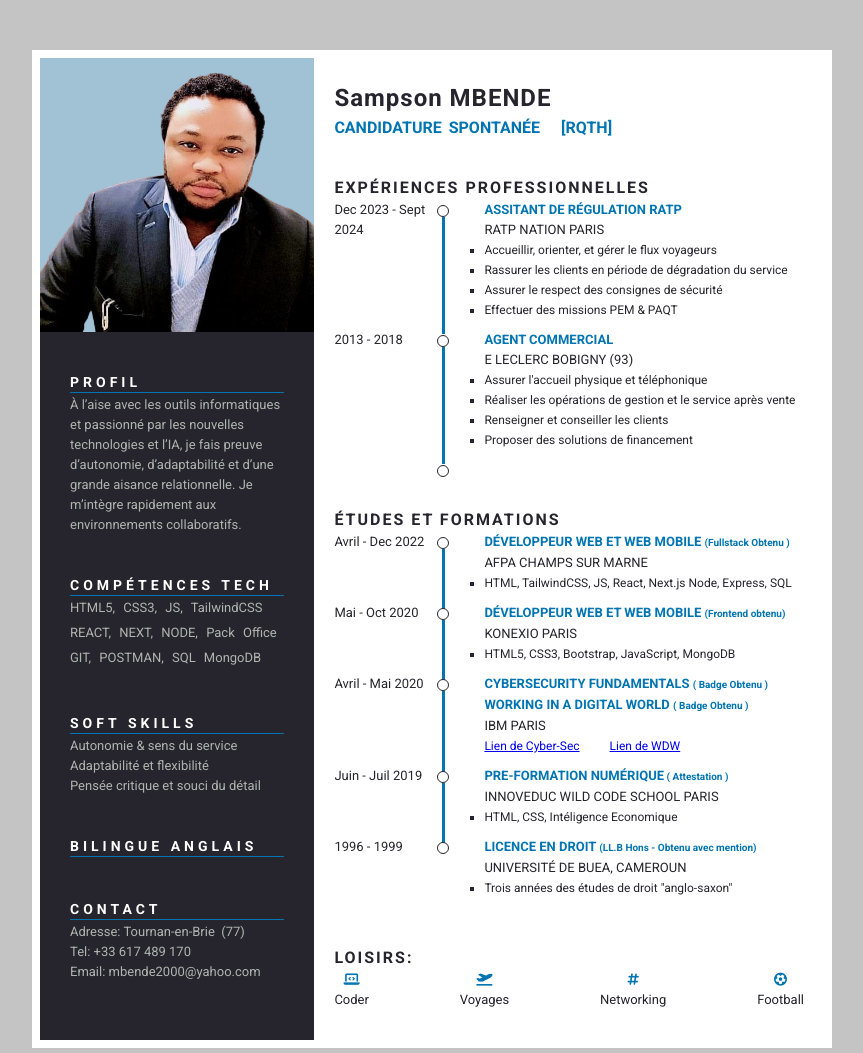
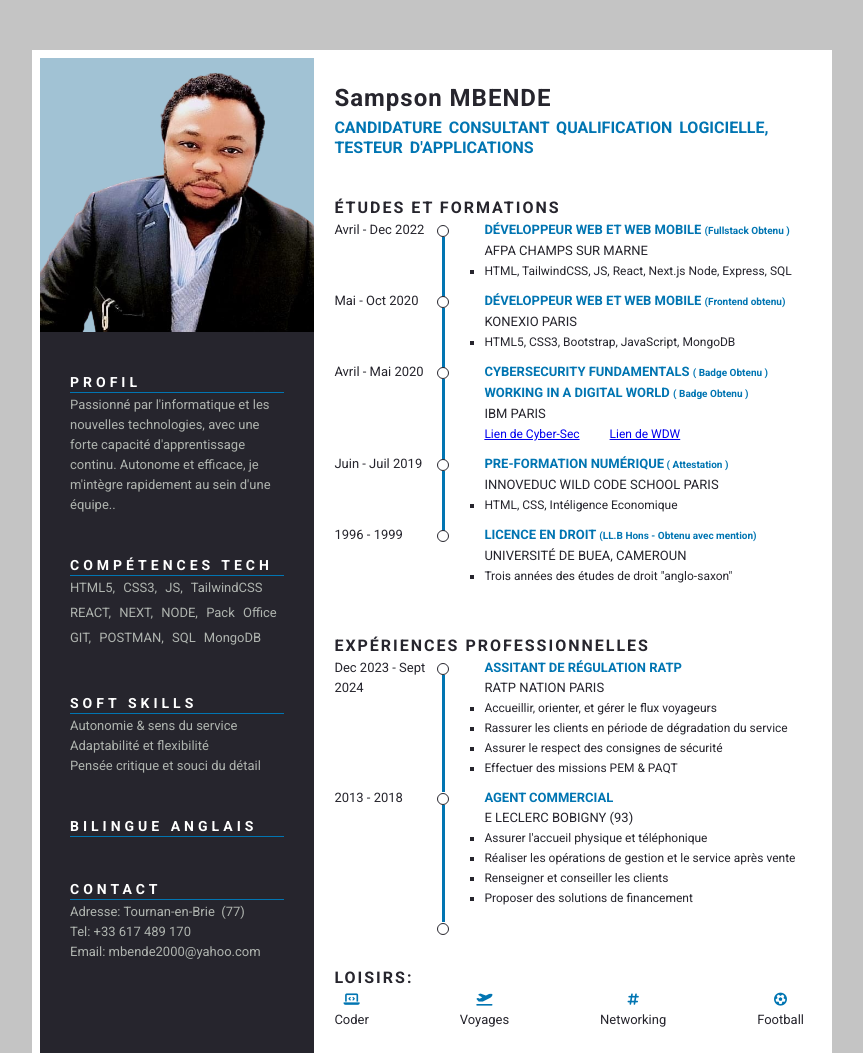
Before and after one commit to SAMMBENDE/Consultant-Qualification-Logicielle-Testeur, a plain HTML site: page index.html in a window 1280 px wide. Shown: the top 1053 px of the page, without its empty margins (208-1071 px from the left). Drawn offline with Linux system fonts and the light colour scheme.

Commit message:
"Consultant  Testeur "

```diff
--- a/index.html
+++ b/index.html
@@ -20,7 +20,10 @@
         <div class="resume_bottom">
           <div class="resume_item resume_namerole">
             <div class="name">Sampson MBENDE</div>
-            <div class="role">Candidature Spontanée &nbsp; [RQTH]</div>
+            <div class="role">
+              Candidature Consultant Qualification Logicielle, Testeur
+              d'applications
+            </div>
           </div>
           <div class="resume_item resume_profile">
             <div class="resume_titlecomp">Profil</div>
@@ -29,10 +32,9 @@
               d'applications mobiles avec des stratégies numériques innovantes.
             </div> -->
             <div class="resume_info">
-              À l’aise avec les outils informatiques et passionné par les
-              nouvelles technologies et l’IA, je fais preuve d’autonomie,
-              d’adaptabilité et d’une grande aisance relationnelle. Je m’intègre
-              rapidement aux environnements collaboratifs.
+              Passionné par l'informatique et les nouvelles technologies, avec
+              une forte capacité d'apprentissage continu. Autonome et efficace,
+              je m'intègre rapidement au sein d'une équipe..
             </div>
           </div>
 
@@ -93,50 +95,9 @@
       <div class="resume_right">
         <div class="resume_item resume_namerole">
           <div class="name">Sampson MBENDE</div>
-          <div class="role">Candidature Spontanée &nbsp; [RQTH]</div>
-        </div>
-
-        <div class="resume_item resume_experience">
-          <div class="resume_title">EXPÉRIENCES PROFESSIONNELLES</div>
-          <div class="resume_info">
-            <div class="resume_data">
-              <div class="year">Dec 2023 - Sept 2024</div>
-              <div class="content">
-                <p class="blue"><b>ASSITANT DE RÉGULATION RATP</b></p>
-                <p>RATP NATION PARIS</p>
-                <ul class="details">
-                  <li>Accueillir, orienter, et gérer le flux voyageurs</li>
-
-                  <li>
-                    Rassurer les clients en période de dégradation du service
-                  </li>
-                  <li>Assurer le respect des consignes de sécurité</li>
-                  <li>Effectuer des missions PEM & PAQT</li>
-                </ul>
-              </div>
-            </div>
-
-            <div class="resume_data">
-              <div class="year">2013 - 2018</div>
-              <div class="content">
-                <p class="blue"><b>AGENT COMMERCIAL </b></p>
-                <p>E LECLERC BOBIGNY (93)</p>
-
-                <ul class="details">
-                  <li>Assurer l'accueil physique et téléphonique</li>
-                  <li>
-                    Réaliser les opérations de gestion et le service après vente
-                  </li>
-                  <li>Renseigner et conseiller les clients</li>
-                  <li>Proposer des solutions de financement</li>
-                </ul>
-              </div>
-            </div>
-
-            <div class="resume_data">
-              <div class="year"></div>
-              <div class="content"></div>
-            </div>
+          <div class="role">
+            Candidature Consultant Qualification Logicielle, Testeur
+            d'applications
           </div>
         </div>
 
@@ -239,6 +200,50 @@
           </div>
         </div>
 
+        <div class="resume_item resume_experience">
+          <div class="resume_title">EXPÉRIENCES PROFESSIONNELLES</div>
+          <div class="resume_info">
+            <div class="resume_data">
+              <div class="year">Dec 2023 - Sept 2024</div>
+              <div class="content">
+                <p class="blue"><b>ASSITANT DE RÉGULATION RATP</b></p>
+                <p>RATP NATION PARIS</p>
+                <ul class="details">
+                  <li>Accueillir, orienter, et gérer le flux voyageurs</li>
+
+                  <li>
+                    Rassurer les clients en période de dégradation du service
+                  </li>
+                  <li>Assurer le respect des consignes de sécurité</li>
+                  <li>Effectuer des missions PEM & PAQT</li>
+                </ul>
+              </div>
+            </div>
+
+            <div class="resume_data">
+              <div class="year">2013 - 2018</div>
+              <div class="content">
+                <p class="blue"><b>AGENT COMMERCIAL </b></p>
+                <p>E LECLERC BOBIGNY (93)</p>
+
+                <ul class="details">
+                  <li>Assurer l'accueil physique et téléphonique</li>
+                  <li>
+                    Réaliser les opérations de gestion et le service après vente
+                  </li>
+                  <li>Renseigner et conseiller les clients</li>
+                  <li>Proposer des solutions de financement</li>
+                </ul>
+              </div>
+            </div>
+
+            <div class="resume_data">
+              <div class="year"></div>
+              <div class="content"></div>
+            </div>
+          </div>
+        </div>
+
         <div class="resume_item resmue_interests">
           <div class="resume_title">LOISIRS:</div>
           <div class="resume_info">
```
